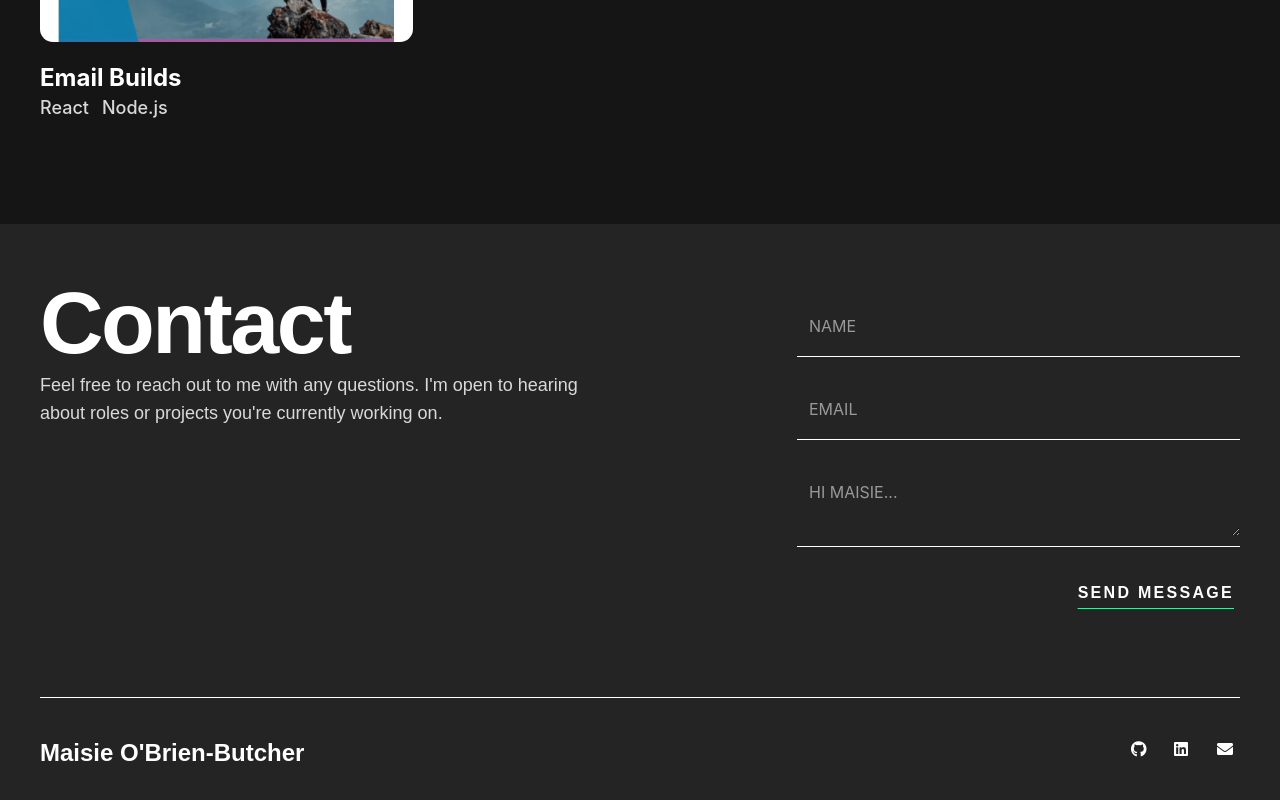
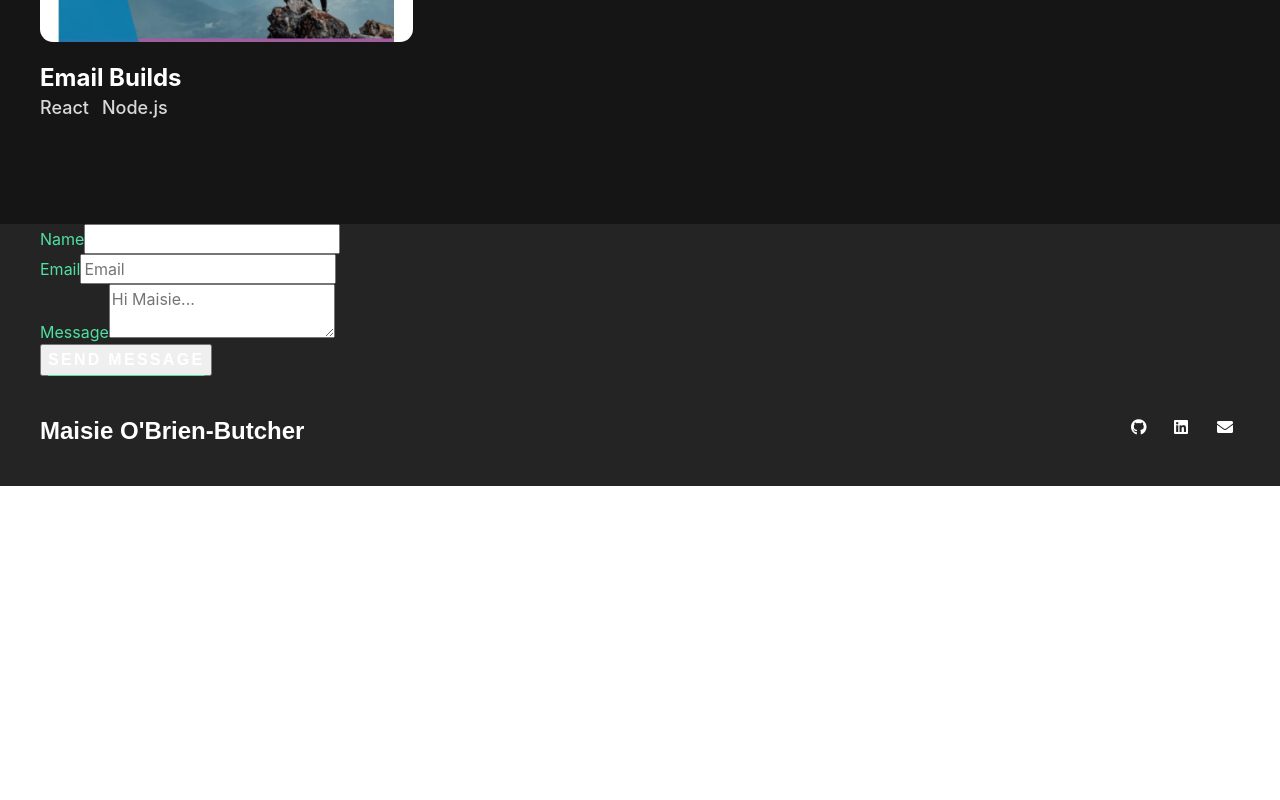
Before and after one commit to maisieo/-maisie-codes, a React (Create React App) app: page / in a window 1280 px wide. Shown: the part 2175-2975 px from the top of the page. After the commit the page ends 2661 px from the top, so only its background shows below. Built offline with nearby package versions, Linux system fonts and the light colour scheme.

Commit message:
build fixes

```diff
--- a/src/components/Home/About/About.scss
+++ b/src/components/Home/About/About.scss
@@ -68,7 +68,7 @@
 
     .button-container {
       display: flex;
-      justify-content: end;
+      justify-content: flex-end;
 
       .contact-button {
         border: none;
--- a/src/components/Home/ContactForm/ContactForm.js
+++ b/src/components/Home/ContactForm/ContactForm.js
@@ -2,100 +2,133 @@ import React, { useState } from "react";
 import "./ContactForm.scss";
 
 function ContactForm() {
-  let [formData, setFormData] = useState({
-    name: "",
-    email: "",
-    message: "",
-  });
+  // let [formData, setFormData] = useState({
+  //   name: "",
+  //   email: "",
+  //   message: "",
+  // });
 
-  // Handle form data change
-  let handleChange = (e) => {
-    setFormData({
-      ...formData,
-      [e.target.name]: e.target.value,
-    });
-  };
+  // // Handle form data change
+  // let handleChange = (e) => {
+  //   setFormData({
+  //     ...formData,
+  //     [e.target.name]: e.target.value,
+  //   });
+  // };
 
-  // Handle form submission
-  let handleSubmit = async (e) => {
-    e.preventDefault();
-    try {
-      const response = await fetch("/", {
-        method: "POST",
-        headers: { "Content-Type": "application/x-www-form-urlencoded" },
-        body: new URLSearchParams(formData).toString(),
-      });
+  // // Handle form submission
+  // let handleSubmit = async (e) => {
+  //   e.preventDefault();
+  //   try {
+  //     const response = await fetch("/", {
+  //       method: "POST",
+  //       headers: { "Content-Type": "application/x-www-form-urlencoded" },
+  //       body: new URLSearchParams(formData).toString(),
+  //     });
 
-      if (response.ok) {
-        // Form submission successful
-        alert("Thank you for your message. It has been sent.");
-        setFormData({
-          name: "",
-          email: "",
-          message: "",
-        });
-      } else {
-        // Handle server errors or invalid responses
-        alert("There was a problem with your submission. Please try again.");
-      }
-    } catch (error) {
-      console.error("Error:", error);
-      alert("An error occurred. Please try again later.");
-    }
-  };
+  //     if (response.ok) {
+  //       // Form submission successful
+  //       alert("Thank you for your message. It has been sent.");
+  //       setFormData({
+  //         name: "",
+  //         email: "",
+  //         message: "",
+  //       });
+  //     } else {
+  //       // Handle server errors or invalid responses
+  //       alert("There was a problem with your submission. Please try again.");
+  //     }
+  //   } catch (error) {
+  //     console.error("Error:", error);
+  //     alert("An error occurred. Please try again later.");
+  //   }
+  // };
 
   return (
+    // <div className="contact-section">
+    //   <div className="inner-wrapper">
+    //     <div className="contact-info">
+    //       <h2>Contact</h2>
+    //       <p>
+    //         Feel free to reach out to me with any questions. I'm open to hearing
+    //         about roles or projects you're currently working on.
+    //       </p>
+    //     </div>
+    //     <div className="contact-form">
+    //       <form
+    //         name="contact"
+    //         method="POST"
+    //         data-netlify="true"
+    //         onSubmit={handleSubmit}
+    //       >
+    //         <input type="hidden" name="form-name" value="contact" />
+    //         <div className="input-section">
+    //           <input
+    //             type="text"
+    //             name="name"
+    //             placeholder="Name"
+    //             value={formData.name}
+    //             onChange={handleChange}
+    //             required
+    //           />
+    //         </div>
+    //         <div className="input-section">
+    //           <input
+    //             type="email"
+    //             name="email"
+    //             placeholder="Email"
+    //             value={formData.email}
+    //             onChange={handleChange}
+    //             required
+    //           />
+    //         </div>
+    // <div className="input-section">
+    //   <textarea
+    //     name="message"
+    //     placeholder="Hi Maisie..."
+    //     value={formData.message}
+    //     onChange={handleChange}
+    //     required
+    //   ></textarea>
+    // </div>
+
+    //       </form>
+    //     </div>
+    //   </div>
+    // </div>
     <div className="contact-section">
-      <div className="inner-wrapper">
-        <div className="contact-info">
-          <h2>Contact</h2>
-          <p>
-            Feel free to reach out to me with any questions. I'm open to hearing
-            about roles or projects you're currently working on.
-          </p>
-        </div>
-        <div className="contact-form">
       <form
-            name="contact"
-            method="POST"
+        name="contact v1"
+        method="post"
         data-netlify="true"
-            onSubmit={handleSubmit}
+        onSubmit="submit"
       >
-            <input type="hidden" name="form-name" value="contact" />
+        <input type="hidden" name="form-name" value="contact v1" />
         <div className="input-section">
+          <label>Name</label>
           <input
             type="text"
             name="name"
-                placeholder="Name"
-                value={formData.name}
-                onChange={handleChange}
-                required
+            // placeholder="Name"
+            // value={formData.name}
+            // onChange={handleChange}
+            // required
           />
         </div>
         <div className="input-section">
-              <input
-                type="email"
-                name="email"
-                placeholder="Email"
-                value={formData.email}
-                onChange={handleChange}
-                required
-              />
+          <label htmlFor="email">Email</label>
+          <input id="email" type="email" name="email" placeholder="Email" />
         </div>
+
         <div className="input-section">
-              <textarea
-                name="message"
-                placeholder="Hi Maisie..."
-                value={formData.message}
-                onChange={handleChange}
-                required
-              ></textarea>
-            </div>
-            <div className="button-container">
-              <button type="submit" className="contact-button">Send message</button>
+          <label htmlFor="email">Message</label>
+          <textarea name="message" placeholder="Hi Maisie..."></textarea>
         </div>
       </form>
-        </div>
+      <div className="button-container">
+        <button type="submit" className="contact-button">
+          Send message
+        </button>
       </div>
     </div>
   );
--- a/src/components/Home/ContactForm/ContactForm.scss
+++ b/src/components/Home/ContactForm/ContactForm.scss
@@ -70,7 +70,7 @@
 
     .button-container {
       display: flex;
-      justify-content: end;
+      justify-content: flex-end;
 
       .contact-button {
         border: none;
--- a/src/components/Home/IntroSection/IntroSection.js
+++ b/src/components/Home/IntroSection/IntroSection.js
@@ -11,7 +11,7 @@ function IntroSection() {
         <a className="contact-button" href='google.com'>Get in touch</a>
       </div>
       <div className="profile-img">
-       <img src="/assets/imgs/Me.png" alt="Picture of Maisie O'Brien-Butcher" border="0"/>
+       <img src="/assets/imgs/Me.png" border="0"/>
       </div>
 
     </section>
```
Lines whose indentation alone changed are shown as unchanged.
